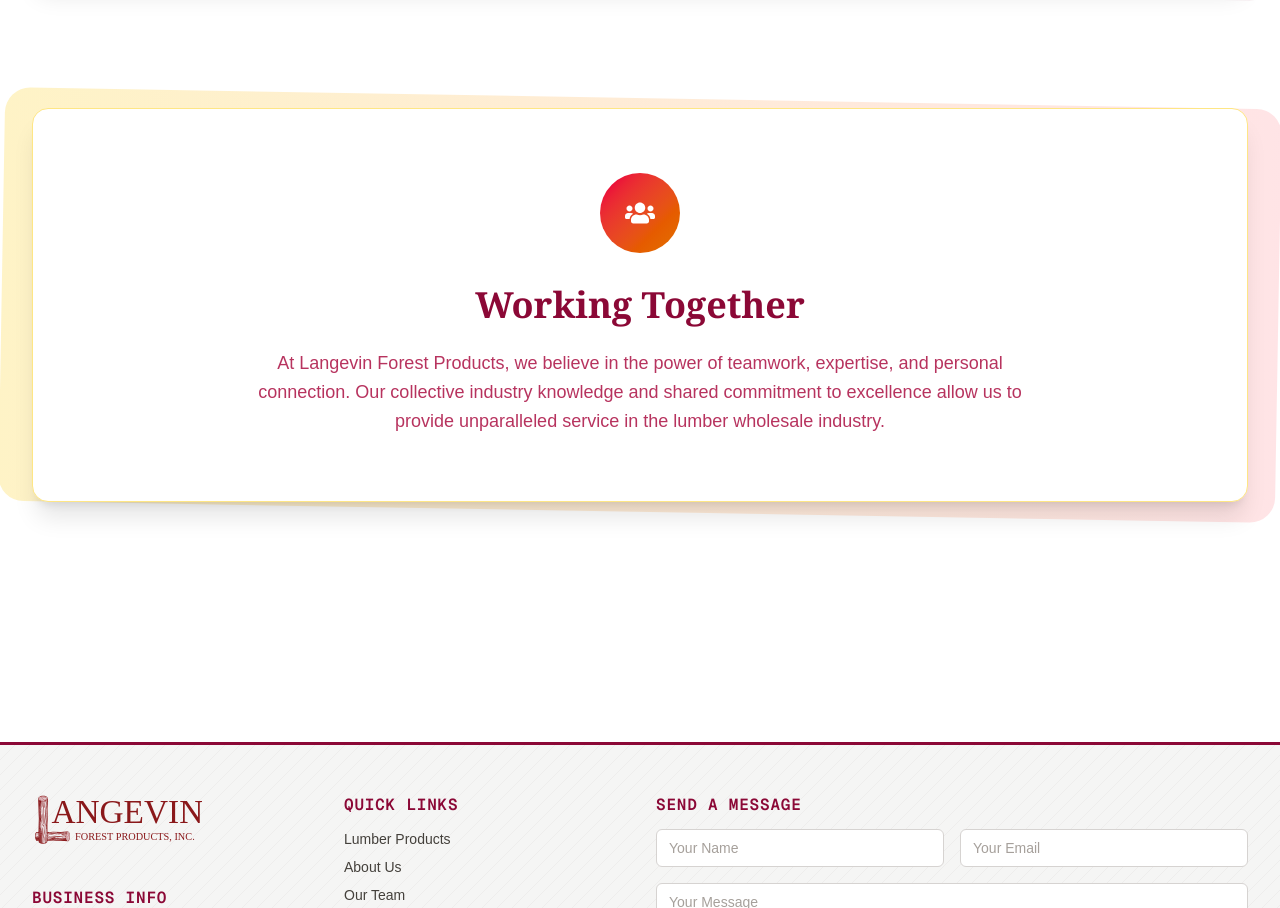
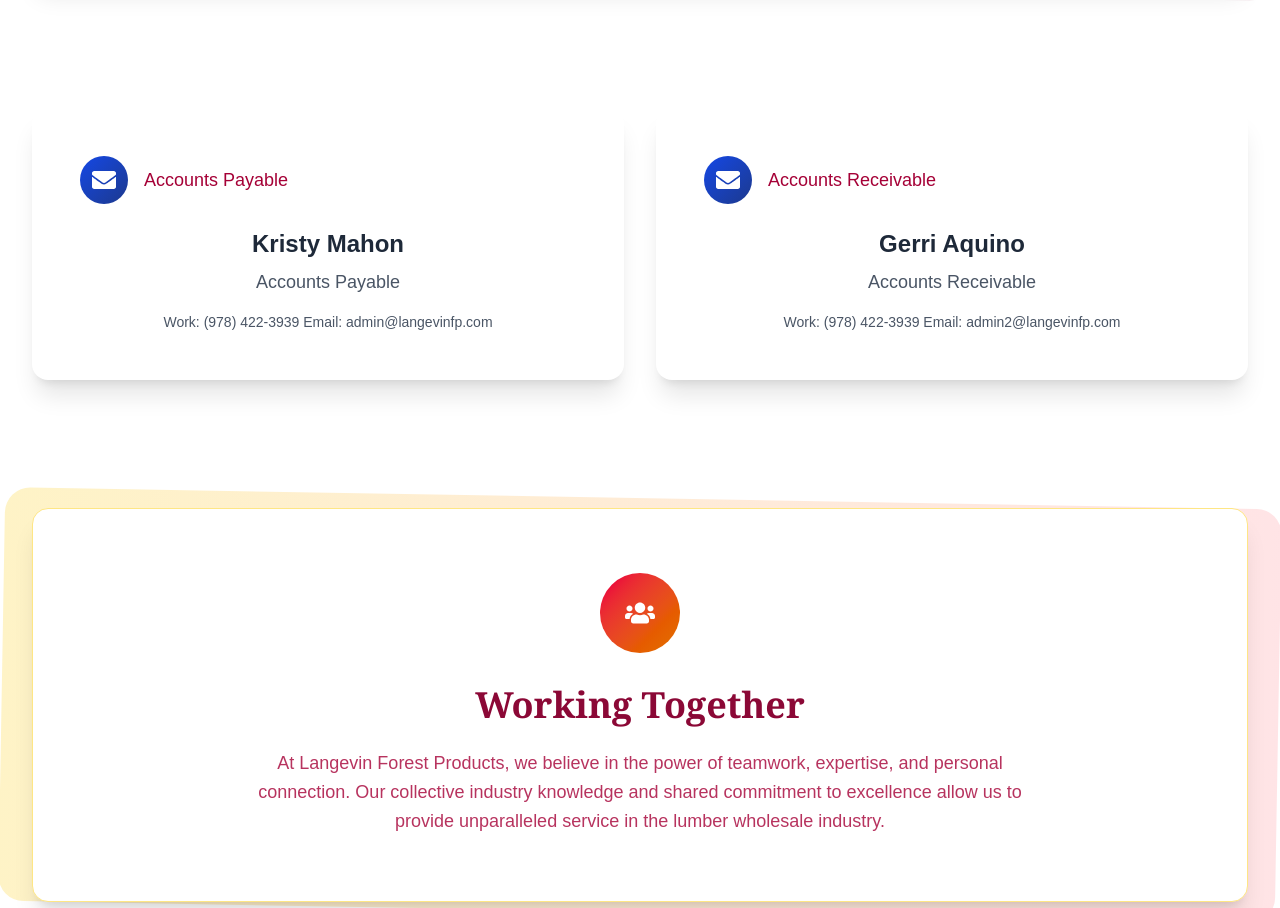
Before and after one commit to langevinfp/nextjs-boilerplate, a Next.js app: page /our-team in a window 1280 px wide. Shown: the part 2439-3347 px from the top of the page. Built offline with nearby package versions, Linux system fonts and the light colour scheme.

Commit message:
added kristy & gerri to the team page.

```diff
--- a/app/our-team/page.tsx
+++ b/app/our-team/page.tsx
@@ -52,6 +52,24 @@
       icon: FaLeaf,
       specialty: "Sales & Client Development",
       color: "from-rose-700 to-rose-900",
+    },
+    {
+      name: "Kristy Mahon",
+      role: "Accounts Payable",
+      image: "/no-image.jpg", // Using a placeholder image path to satisfy type requirements
+      bio: "Work: (978) 422-3939\nEmail: admin@langevinfp.com",
+      icon: FaEnvelope,
+      specialty: "Finance",
+      color: "from-blue-700 to-blue-900",
+    },
+    {
+      name: "Gerri Aquino",
+      role: "Accounts Receivable",
+      image: "/no-image.jpg", // Using a placeholder image path to satisfy type requirements
+      bio: "Work: (978) 422-3939\nEmail: admin2@langevinfp.com",
+      icon: FaEnvelope,
+      specialty: "Finance",
+      color: "from-blue-700 to-blue-900",
     },
   ];
 
@@ -115,7 +133,7 @@
 
         {/* Team Members - Interactive Cards */}
         <section className="space-y-32">
-          {teamMembers.map((member, index) => (
+          {teamMembers.filter(member => member.name !== "Kristy Mahon" && member.name !== "Gerri Aquino").map((member, index) => (
             <div key={index} className="relative">
               {/* Background accent */}
               <div
@@ -128,7 +146,18 @@
 
               <div className="relative bg-white rounded-2xl shadow-xl overflow-hidden">
                 <div className="grid grid-cols-1 md:grid-cols-2 gap-0">
-                  {/* Image section */}
+                  {member.name === "Kristy Mahon" || member.name === "Gerri Aquino" ? (
+                    <div className="h-96 bg-gray-100 rounded-lg flex items-center justify-center">
+                      <div className="text-center">
+                        <h2 className="text-3xl font-bold text-gray-800 mb-1">
+                          {member.name}
+                        </h2>
+                        <p className="text-xl font-medium text-gray-600">
+                          {member.role}
+                        </p>
+                      </div>
+                    </div>
+                  ) : (
                     <div
                       className={`relative h-96 md:h-auto ${
                         index % 2 === 1 ? "md:order-2" : ""
@@ -159,6 +188,7 @@
                         </p>
                       </div>
                     </div>
+                  )}
 
                   {/* Content section */}
                   <div
@@ -200,6 +230,42 @@
           ))}
         </section>
 
+        {/* Administrative Team - Side by Side */}
+        <section className="relative my-32">
+          <div className="grid grid-cols-1 md:grid-cols-2 gap-8">
+            {teamMembers.filter(member => member.name === "Kristy Mahon" || member.name === "Gerri Aquino").map((member, index) => (
+              <div key={index} className="relative">
+                <div className="relative bg-white rounded-2xl shadow-xl overflow-hidden">
+                  <div className="p-8 md:p-12 space-y-6">
+                    <div className="flex items-center space-x-4">
+                      <div
+                        className={`p-3 rounded-full bg-gradient-to-br ${member.color} text-white`}
+                      >
+                        <member.icon className="text-2xl" />
+                      </div>
+                      <span className="text-lg font-medium text-rose-800">
+                        {member.role}
+                      </span>
+                    </div>
+
+                    <div className="text-center">
+                      <h2 className="text-2xl font-bold text-gray-800 mb-2">
+                        {member.name}
+                      </h2>
+                      <p className="text-lg text-gray-600 mb-4">
+                        {member.role}
+                      </p>
+                      <p className="text-sm text-gray-600">
+                        {member.bio}
+                      </p>
+                    </div>
+                  </div>
+                </div>
+              </div>
+            ))}
+          </div>
+        </section>
+
         {/* Team Values - Interactive Card */}
         <section className="relative my-32 transform hover:scale-[1.01] transition-transform duration-500">
           <div className="absolute inset-0 bg-gradient-to-r from-amber-100 to-rose-100 rounded-3xl transform rotate-1 scale-105"></div>
```
Lines whose indentation alone changed are shown as unchanged.
